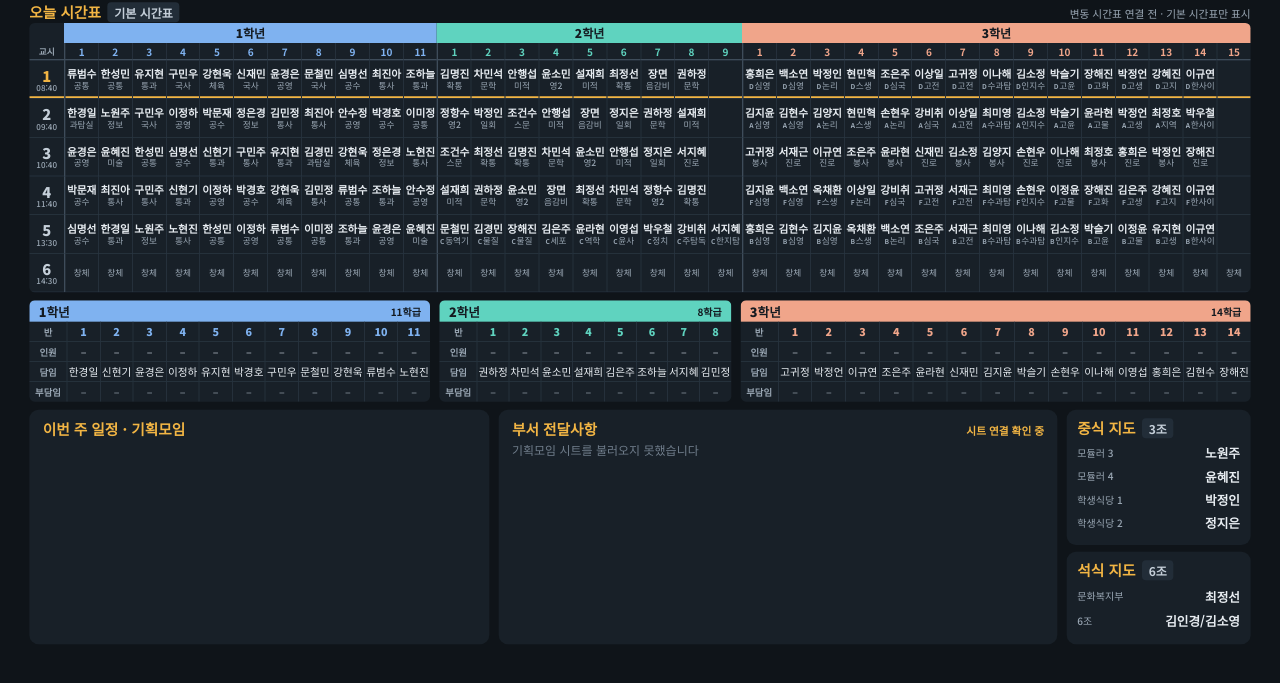
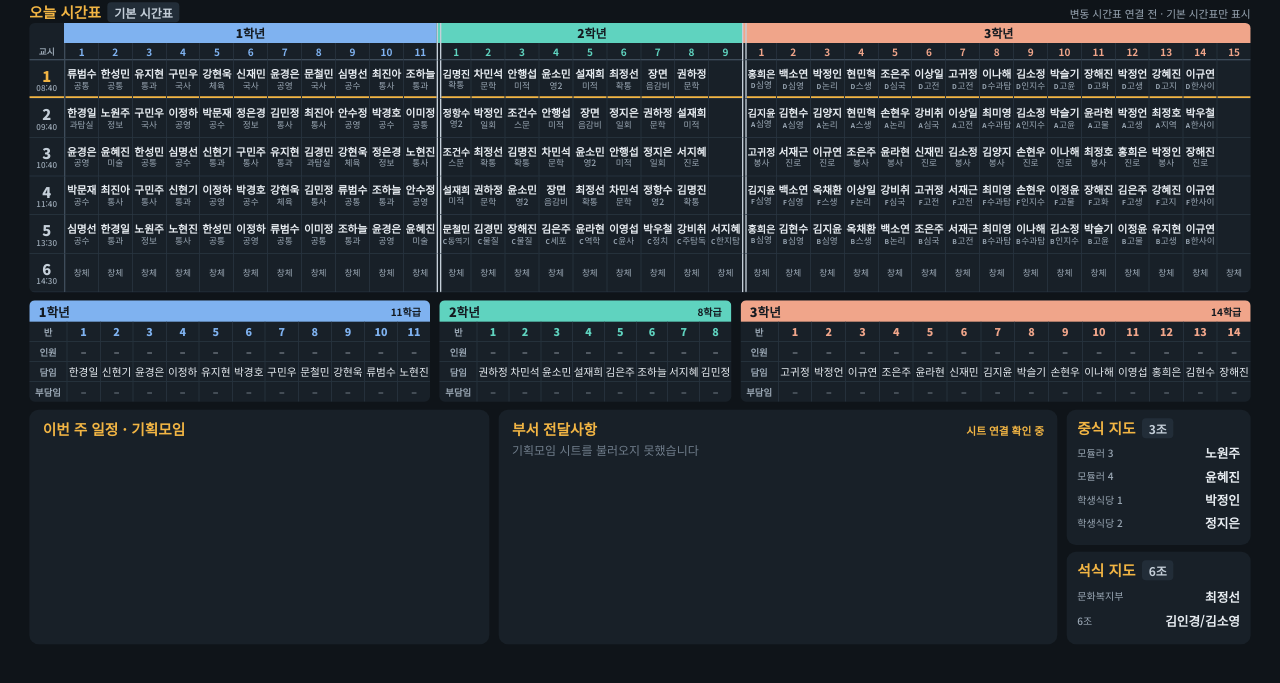
Before and after one commit to kyhs1/nsc, a plain HTML site: page board/index.html in a window 1280 px wide. Shown: the part 101-784 px from the top of the page. Drawn offline with Linux system fonts and the light colour scheme; no server answers.

Commit message:
현황판: 시간표 학년 구분선을 굵은 2줄로 표시
Co-Authored-By: Claude Opus 5.5 <noreply@anthropic.com>
Claude-Session: https://claude.ai/code/session_017k3UDX1hQMj5SC5PBw2WBE

```diff
--- a/board/index.html
+++ b/board/index.html
@@ -49,7 +49,9 @@ body{font-family:'Noto Sans KR','Malgun Gothic',system-ui,sans-serif;color:var(-
 #tt .pn small{font-size:12px;font-weight:500;color:var(--muted)}
 #tt .c{height:58px;min-width:0;padding:0 2px;display:flex;flex-direction:column;align-items:center;justify-content:center;gap:1px;
   border-left:1px solid var(--line);border-bottom:1px solid var(--line);overflow:hidden;white-space:nowrap;line-height:1.15}
-#tt .c.gs{border-left:2px solid var(--line2)}
+#tt .c.gs,#tt .ch.gs{border-left:2px solid var(--line2)}
+/* 학년 구분선: 2학년·3학년 시작 열 왼쪽에 굵은 2줄 */
+#tt .gb{border-left:7px double #C5CFD9 !important}
 #tt .c .te{font-size:16px;font-weight:700;color:var(--text)}
 #tt .c .sj{font-size:13px;font-weight:500;color:var(--muted)}
 #tt .c .sj i{font-style:normal;font-size:10px;font-weight:700;margin-right:1px}
@@ -371,19 +373,18 @@ function renderTimetable() {
 
   // 머리줄: 학년, 반
   tt.appendChild(el('div', 'corner', ''));
-  grades.forEach(function (g) {
-    var h = el('div', 'gh', g + '학년');
+  grades.forEach(function (g, gi) {
+    var h = el('div', 'gh' + (gi > 0 ? ' gb' : ''), g + '학년');
     h.style.gridColumn = 'span ' + CONFIG.CLASSES[g];
     h.style.background = CONFIG.GRADE_COLORS[g];
     tt.appendChild(h);
   });
   var corner = el('div', 'ch', '교시'); corner.style.borderLeft = '0'; corner.style.fontSize = '13px'; corner.style.color = 'var(--muted)';
   tt.appendChild(corner);
-  grades.forEach(function (g) {
+  grades.forEach(function (g, gi) {
     for (var c = 1; c <= CONFIG.CLASSES[g]; c++) {
-      var h = el('div', 'ch' + (c === 1 ? ' gs' : ''), String(c));
+      var h = el('div', 'ch' + (c === 1 ? ' gs' : '') + (c === 1 && gi > 0 ? ' gb' : ''), String(c));
       h.style.color = CONFIG.GRADE_COLORS[g];
-      if (c === 1) h.style.borderLeft = '2px solid var(--line2)';
       tt.appendChild(h);
     }
   });
@@ -405,7 +406,7 @@ function renderTimetable() {
         var v = ch ? (over[k] || { s: '', t: '' }) : b;
         var isChg = ch && (v.s !== b.s || v.t !== b.t);
         if (isChg) changed++;
-        var cell = el('div', 'c' + (c === 1 ? ' gs' : '') + rowCls + (gi === lastCol && c === CONFIG.CLASSES[g] ? ' last' : '') +
+        var cell = el('div', 'c' + (c === 1 ? ' gs' : '') + (c === 1 && gi > 0 ? ' gb' : '') + rowCls + (gi === lastCol && c === CONFIG.CLASSES[g] ? ' last' : '') +
           (isChg ? ' chg' : '') + (/^공강/.test(v.s) || !v.s ? ' free' : ''));
         // 교무실에서는 선생님 이름이 우선이므로 이름을 위에 크게, 과목을 아래에 작게 씁니다
         if (v.t) cell.appendChild(el('div', 'te', v.t));
```
